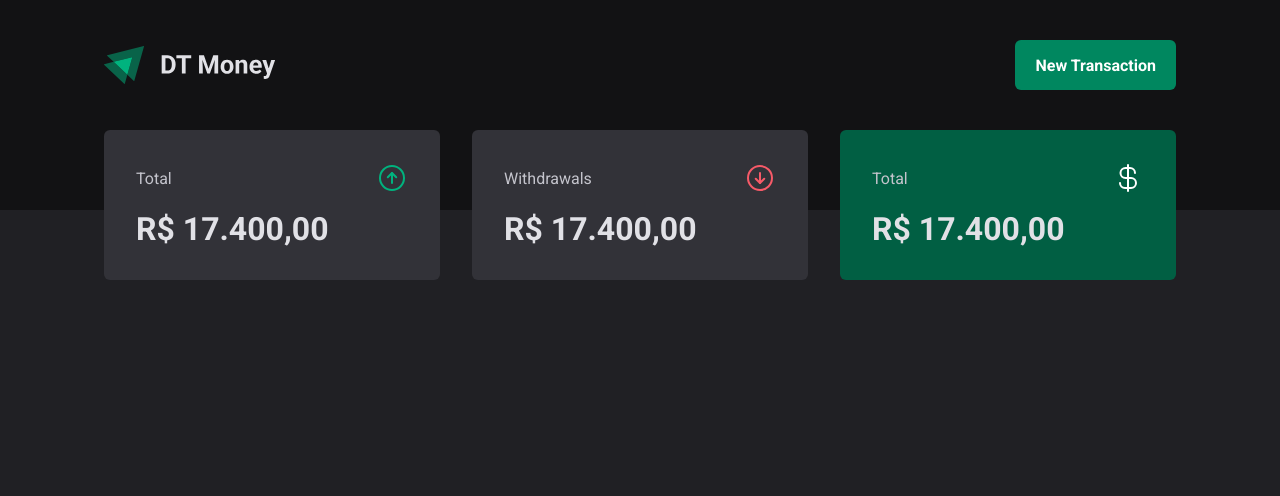
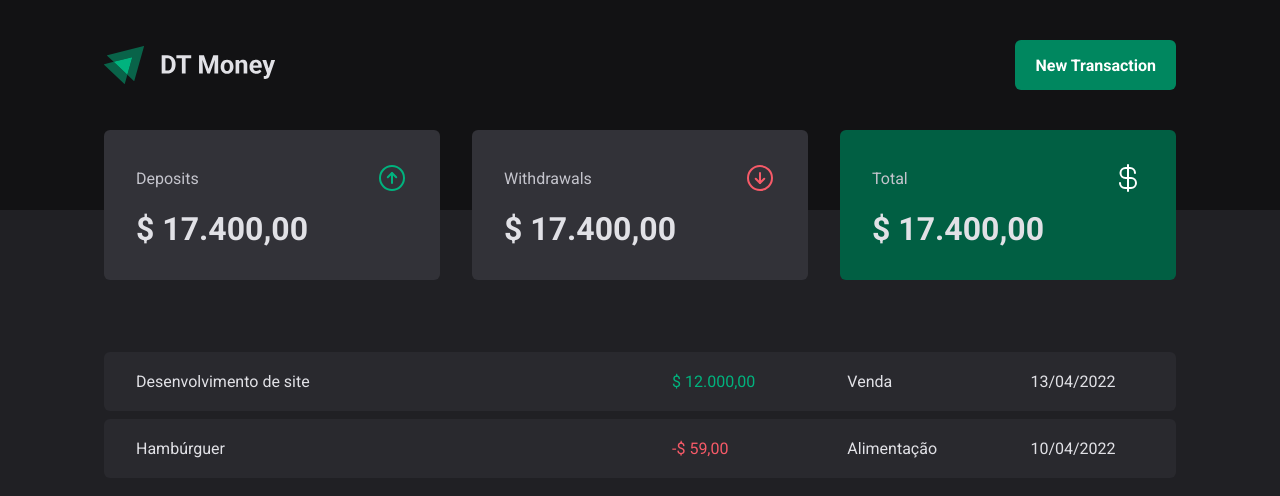
Before and after one commit to Durvalm/DT-Money, a React (Vite) app: page / in a window 1280 px wide. Shown: the top 496 px of the page. Built offline with nearby package versions, Linux system fonts and the light colour scheme.

Commit message:
table of deposits/withdrawals

```diff
--- a/src/components/Summary/index.tsx
+++ b/src/components/Summary/index.tsx
@@ -6,10 +6,10 @@
         <SummaryContainer>
             <SummaryCard>
                 <header>
-                    <span>Total</span>
+                    <span>Deposits</span>
                     <ArrowCircleUp size={32} color="#00b37e" />
                 </header>
-                <strong>R$ 17.400,00</strong>
+                <strong>$ 17.400,00</strong>
             </SummaryCard>
 
             <SummaryCard>
@@ -17,7 +17,7 @@
                     <span>Withdrawals</span>
                     <ArrowCircleDown size={32} color="#f75a68" />
                 </header>
-                <strong>R$ 17.400,00</strong>
+                <strong>$ 17.400,00</strong>
             </SummaryCard>
 
             <SummaryCard variant="green">
@@ -25,7 +25,7 @@
                     <span>Total</span>
                     <CurrencyDollar size={32} color="#fff" />
                 </header>
-                <strong>R$ 17.400,00</strong>
+                <strong>$ 17.400,00</strong>
             </SummaryCard>
 
 
--- a/src/pages/Transactions/index.tsx
+++ b/src/pages/Transactions/index.tsx
@@ -1,11 +1,39 @@
-import { Header } from "../../components/Header/Index";
+import { Header } from "../../components/Header";
 import { Summary } from "../../components/Summary";
+import { PriceHighlight, TransactionsContainer, TransactionsTable } from "./styles";
 
 export function Transactions() {
     return (
         <div>
-            <Header />
-            <Summary />
+          <Header />
+          <Summary />
+
+        <TransactionsContainer>
+        <TransactionsTable>
+        <tbody>
+            <tr>
+            <td width="50%">Desenvolvimento de site</td>
+            <td>
+                <PriceHighlight variant="income">
+                $ 12.000,00
+                </PriceHighlight>
+            </td>
+            <td>Venda</td>
+            <td>13/04/2022</td>
+            </tr>
+            <tr>
+            <td width="50%">Hambúrguer</td>
+            <td>
+                <PriceHighlight variant="outcome">
+                -$ 59,00
+                </PriceHighlight>
+            </td>
+            <td>Alimentação</td>
+            <td>10/04/2022</td>
+            </tr>
+        </tbody>
+        </TransactionsTable>
+        </TransactionsContainer>
         </div>
     )
 }
--- a/src/pages/Transactions/styles.ts
+++ b/src/pages/Transactions/styles.ts
@@ -0,0 +1,35 @@
+import styled from "styled-components";
+
+export const TransactionsContainer = styled.main`
+  width: 100%;
+  max-width: 1120px;
+  margin: 4rem auto 0;
+  padding: 0 1.5rem;
+`;
+
+export const TransactionsTable = styled.table`
+  width: 100%;
+  border-collapse: separate;
+  border-spacing: 0 0.5rem;
+  /* margin-top: 1.5rem; */
+  td {
+    padding: 1.25rem 2rem;
+    background: ${props => props.theme["gray-700"]};
+    &:first-child {
+      border-top-left-radius: 6px;
+      border-bottom-left-radius: 6px;
+    }
+    &:last-child {
+      border-top-right-radius: 6px;
+      border-bottom-right-radius: 6px;
+    }
+  }
+`;
+
+interface PriceHighlightProps {
+  variant: "income" | "outcome";
+}
+
+export const PriceHighlight = styled.span<PriceHighlightProps>`
+  color: ${props => props.variant === "income" ? props.theme["green-300"] : props.theme["red-300"]};
+`;
```
